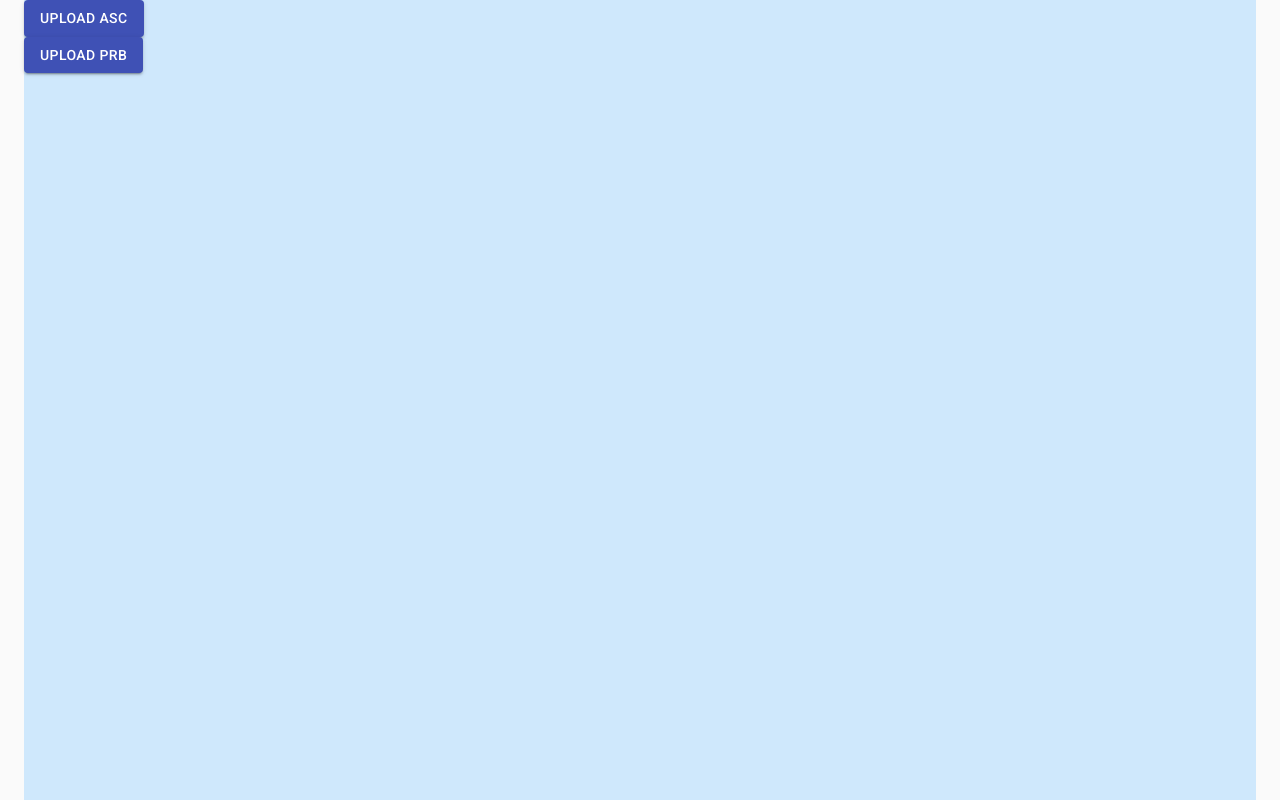
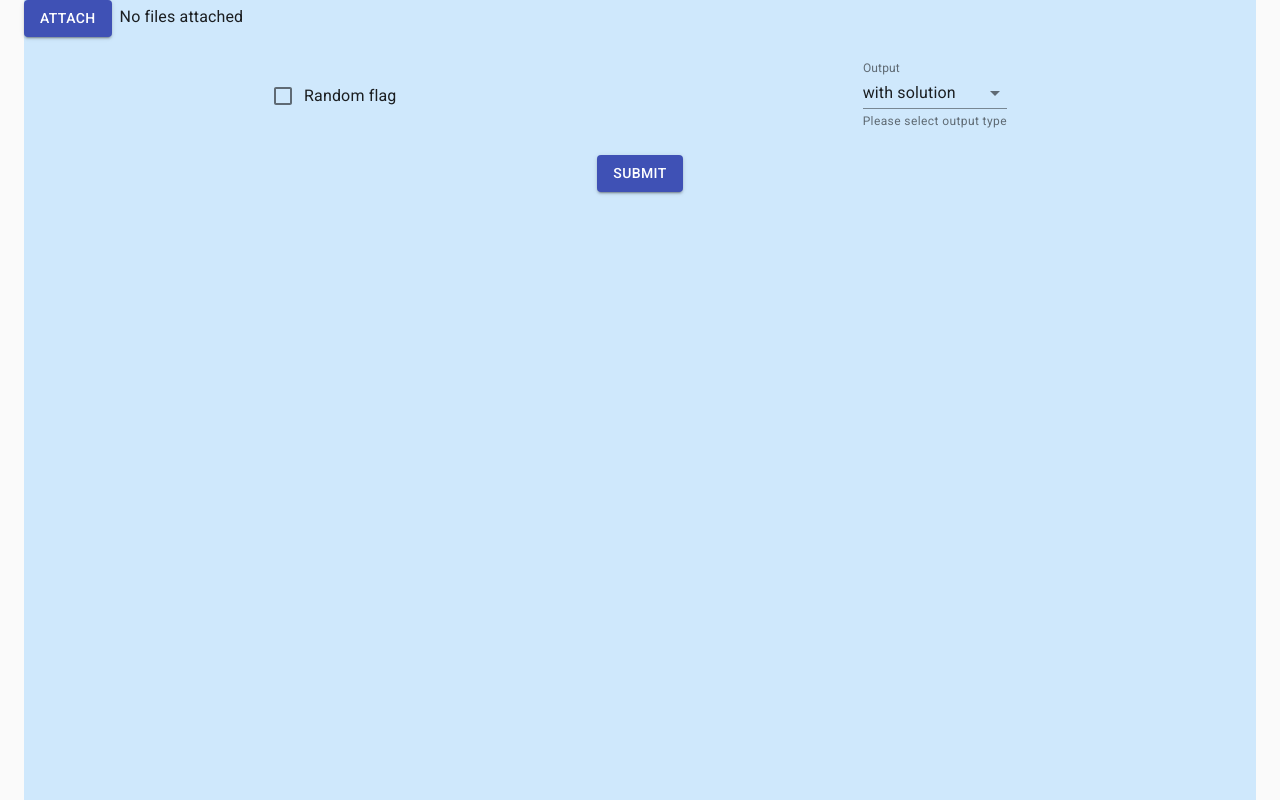
Before and after one commit to SlimTim10/icemaker-client, a React (Create React App) app: page / in a window 1280 px wide. Built offline with nearby package versions, Linux system fonts and the light colour scheme; no server answers.

Commit message:
Form request should work

```diff
--- a/package.json
+++ b/package.json
@@ -4,6 +4,7 @@
   "private": true,
   "dependencies": {
     "@material-ui/core": "^4.11.1",
+    "@material-ui/icons": "^4.9.1",
     "@testing-library/jest-dom": "^5.11.4",
     "@testing-library/react": "^11.1.0",
     "@testing-library/user-event": "^12.1.10",
@@ -37,5 +38,6 @@
       "last 1 firefox version",
       "last 1 safari version"
     ]
-  }
+  },
+  "proxy": "http://192.168.1.45:3005"
 }
--- a/src/App.js
+++ b/src/App.js
@@ -1,46 +1,125 @@
 import React, { useEffect, useState } from 'react'
 import axios from 'axios'
 // import { last } from 'ramda'
+import { makeStyles } from '@material-ui/core/styles';
 import CssBaseline from '@material-ui/core/CssBaseline'
 import Typography from '@material-ui/core/Typography'
 import Container from '@material-ui/core/Container'
 import Button from '@material-ui/core/Button'
+import FormControlLabel from '@material-ui/core/FormControlLabel'
+import Checkbox from '@material-ui/core/Checkbox'
+import TextField from '@material-ui/core/TextField'
+import MenuItem from '@material-ui/core/MenuItem'
+import List from '@material-ui/core/List'
+import ListItem from '@material-ui/core/ListItem'
+import ListItemText from '@material-ui/core/ListItemText'
+import ListItemSecondaryAction from '@material-ui/core/ListItemSecondaryAction'
+import IconButton from '@material-ui/core/IconButton'
+import DeleteIcon from '@material-ui/icons/Delete'
+import Box from '@material-ui/core/Box'
+
 import './App.css'
 
+const useStyles = makeStyles((theme) => ({
+  fileList: {
+    overflow: 'auto',
+    maxHeight: 300,
+    backgroundColor: theme.palette.background.paper
+  },
+  options: {
+    display: 'flex',
+    justifyContent: 'space-around'
+  },
+  submit: {
+    display: 'flex',
+    justifyContent: 'center'
+  }
+}))
+
+const outputTypeChoices = [
+  {
+    value: 'flagSolutions',
+    label: 'with solution'
+  },
+  {
+    value: 'flagAnswers',
+    label: 'with answer'
+  },
+  {
+    value: 'flagSolAns',
+    label: 'with solution and answer'
+  },
+  {
+    value: 'flagQuestions',
+    label: 'questions only'
+  },
+]
+
 export default function App() {
-  const [ascFile, setAscFile] = useState('')
-  const [prbFile, setPrbFile] = useState('')
+  const classes = useStyles()
 
-  useEffect(() => {
-    console.log('Request...')
-    axios.get('http://192.168.1.45:3005/uploadasc', {
-      method: 'post',
-      body: {},
-      crossDomain: true
-    }).then(res => console.log('response:', res))
-  }, [])
+  const [files, setFiles] = useState([])
+  const [randomFlag, setRandomFlag] = useState(false)
+  const [outputType, setOutputType] = useState('flagSolutions')
 
-  const extractFilename = path => {
-    if (path.substr(0, 12) === "C:\\fakepath\\")
-      return path.substr(12) // modern browser
-    let x
-    x = path.lastIndexOf('/')
-    if (x >= 0) // Unix-based path
-      return path.substr(x+1)
-    x = path.lastIndexOf('\\')
-    if (x >= 0) // Windows-based path
-      return path.substr(x+1)
-    return path // just the file name
+  const formData = new FormData()
+
+  const handleSubmit = event => {
+    event.preventDefault();
+
+    [...files].forEach(x => formData.append('multiplefiles', x))
+    formData.append('random', randomFlag)
+    formData.append('outFlag', outputType)
+    formData.append('submit1', 'putDatabase') // temporary
+
+    axios.post('/uploadasc', formData, {
+      headers: {
+        'content-type': 'multipart/form-data'
+      },
+      crossDomain: true // needed?
+    }).then(response => {
+      console.log('response:', response)
+      console.log('data:', response.data)
+    })
   }
 
-  const handleChangeAscFile = e => {
-    const filePath = e.target.value
-    setAscFile(extractFilename(filePath))
+  const handleChangeFile = event => {
+    if (![...event.target.files].some(file => files.find(x => x.name === file.name))) {
+      setFiles(prev => [...prev, ...event.target.files])
+    }
   }
 
-  const handleChangePrbFile = e => {
-    const filePath = e.target.value
-    setPrbFile(extractFilename(filePath))
+  const handleChangeRandomFlag = event => {
+    setRandomFlag(event.target.checked)
+  }
+
+  const handleChangeOutputType = event => {
+    setOutputType(event.target.value)
+  }
+
+  const outputMenu = outputTypeChoices.map((option) => (
+    <MenuItem key={option.value} value={option.value}>
+      {option.label}
+    </MenuItem>
+  ))
+
+  const handleFileDelete = file => event => {
+    setFiles(prev => [...prev].filter(x => x.name !== file.name))
+  }
+
+  const createFileElement = file => {
+    return (
+      <ListItem key={file.name}>
+        <ListItemText
+          primary={file.name}
+          />
+        <ListItemSecondaryAction onClick={handleFileDelete(file)}>
+          <IconButton edge="end" aria-label="delete">
+            <DeleteIcon />
+          </IconButton>
+        </ListItemSecondaryAction>
+      </ListItem>
+    )
   }
 
   return (
@@ -49,35 +128,57 @@ export default function App() {
       <Container fixed>
         <Typography component="div" style={{ backgroundColor: '#cfe8fc', height: '100vh' }}>
 
+          <form onSubmit={handleSubmit}>
             <div>
               <input
                 accept="*"
-              id="asc-file"
+                id="upload-file"
                 type="file"
-              onChange={handleChangeAscFile}
+                multiple
+                onChange={handleChangeFile}
                 />
-            <label htmlFor="asc-file">
+              <label htmlFor="upload-file">
                 <Button variant="contained" color="primary" component="span">
-                Upload ASC
+                  Attach
                 </Button>
               </label>
-            <span>{ascFile}</span>
+              <Box component="span" m={1}>{files.length === 0 ? 'No files attached' : ''}</Box>
             </div>
 
-          <div>
-            <input
-              accept="*"
-              id="prb-file"
-              type="file"
-              onChange={handleChangePrbFile}
+            {files.length > 0 && <List className={classes.fileList}>{files.map(createFileElement)}</List>}
+
+            <Box className={classes.options} p={3}>
+              <FormControlLabel
+                control={
+                    <Checkbox
+                        checked={randomFlag}
+                        onChange={handleChangeRandomFlag}
+                        name="random-flag"
+                        color="primary"
                         />
-            <label htmlFor="prb-file">
-              <Button variant="contained" color="primary" component="span">
-                Upload PRB
+                    }
+                    label="Random flag"
+                    />
+
+              <TextField
+                id="select-output-type"
+                select
+                label="Output"
+                value={outputType}
+                onChange={handleChangeOutputType}
+                helperText="Please select output type"
+                >
+                {outputMenu}
+              </TextField>
+            </Box>
+
+            <Box className={classes.submit}>
+              <Button variant="contained" color="primary" type="submit">
+                Submit
               </Button>
-            </label>
-            <span>{prbFile}</span>
-          </div>
+            </Box>
+
+    </form>
 
         </Typography>
       </Container>
```
Also changed, not shown: 1 other file (tests, documents, lock files or other folders). Lines whose indentation alone changed are shown as unchanged.
